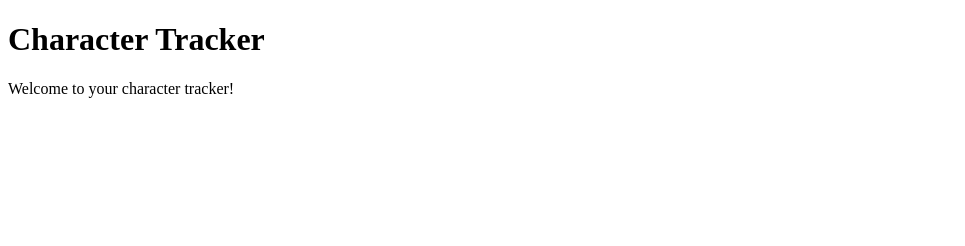
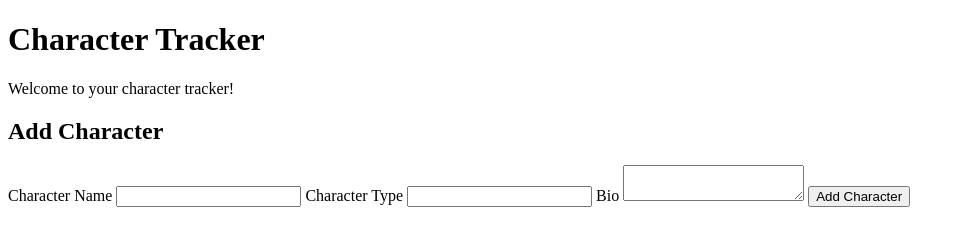
Before and after one commit to eddie-avila/character-tracker, a plain HTML site: page index.html in a window 1280 px wide. Shown: the whole page, without its empty margins (0-965 px from the left). Drawn offline with Linux system fonts and the light colour scheme.

Commit message:
Added form fields for character information and submission button. Updated readme.

```diff
--- a/index.html
+++ b/index.html
@@ -8,5 +8,15 @@
   <body>
     <h1>Character Tracker</h1>
     <p>Welcome to your character tracker!</p>
+    <h2>Add Character</h2>
+    <form>
+      <label for="characterName">Character Name</label>
+      <input type="text" id="characterName">
+      <label for="characterType">Character Type</label>
+      <input type="text" id="characterType">
+      <label for="characterBio">Bio</label>
+      <textarea id="characterBio"></textarea>
+      <button type="submit">Add Character</button>
+    </form>
   </body>
 </html>
```
Also changed, not shown: 1 other file.
